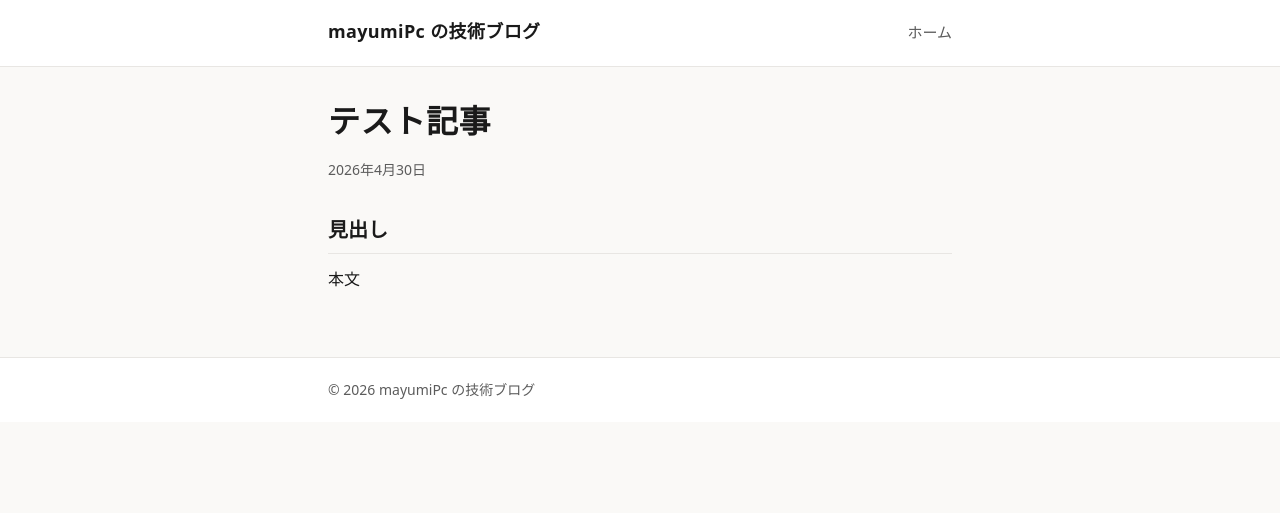
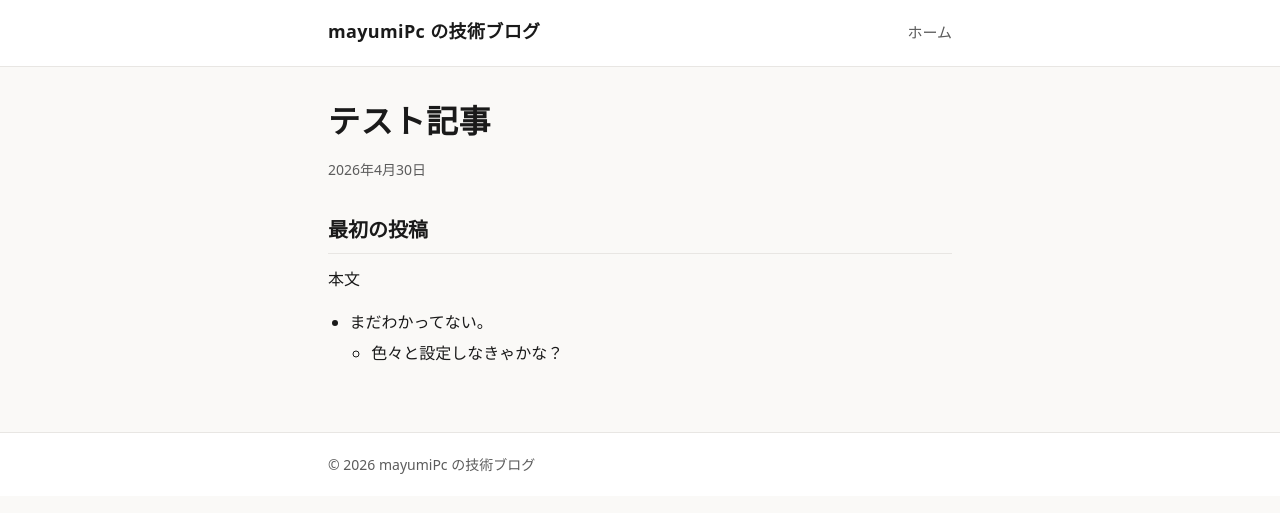
Before and after one commit to mayumiPc/mayumiPc.github.io, a Jekyll site: the page built from _posts/2026-04-30-first.md, in a window 1280 px wide. Shown: the top 513 px of the page. Built offline with Jekyll 4.4.1, drawn with Linux system fonts in a browser that asks for light colours.

Commit message:
テスト記事の内容を変えてみる

```diff
--- a/_posts/2026-04-30-first.md
+++ b/_posts/2026-04-30-first.md
@@ -3,6 +3,8 @@ layout: default
 title: テスト記事
 ---
 
-## 見出し
+## 最初の投稿
 
 本文
+- まだわかってない。
+  - 色々と設定しなきゃかな？
```
